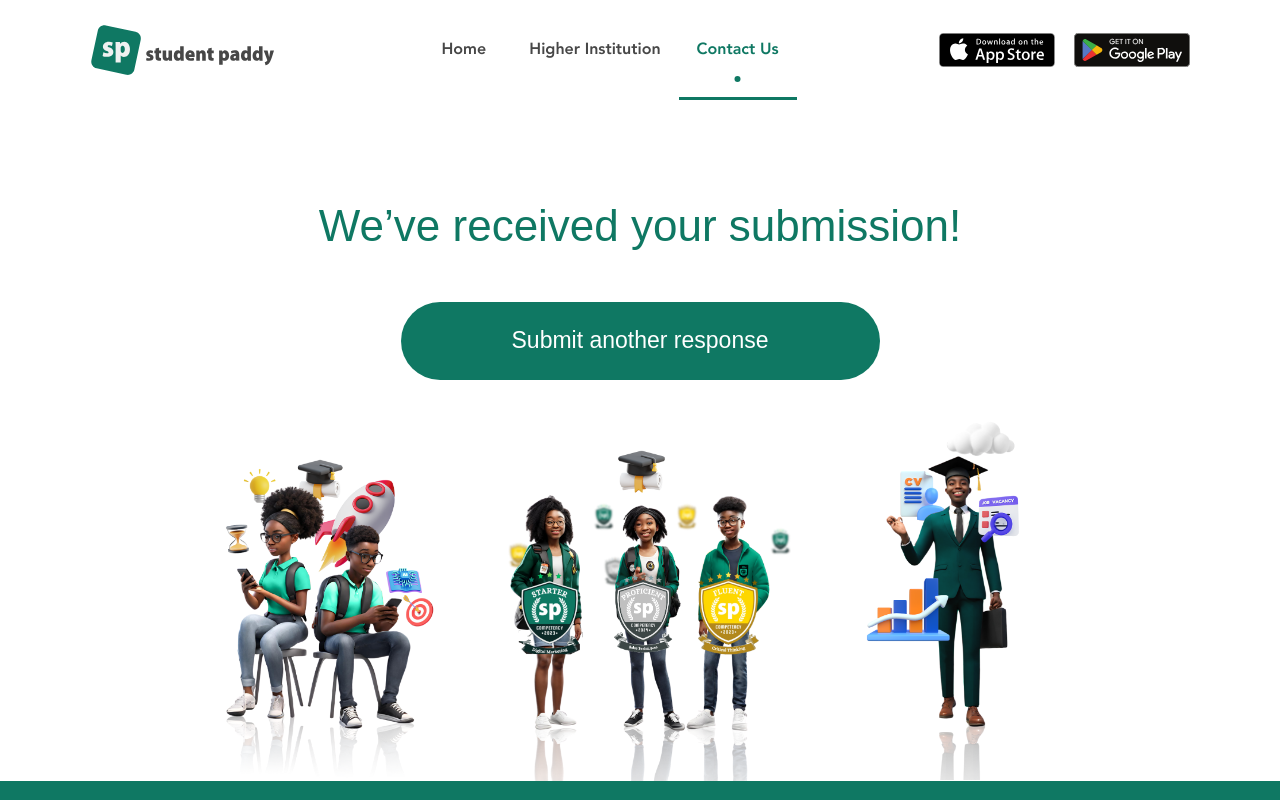
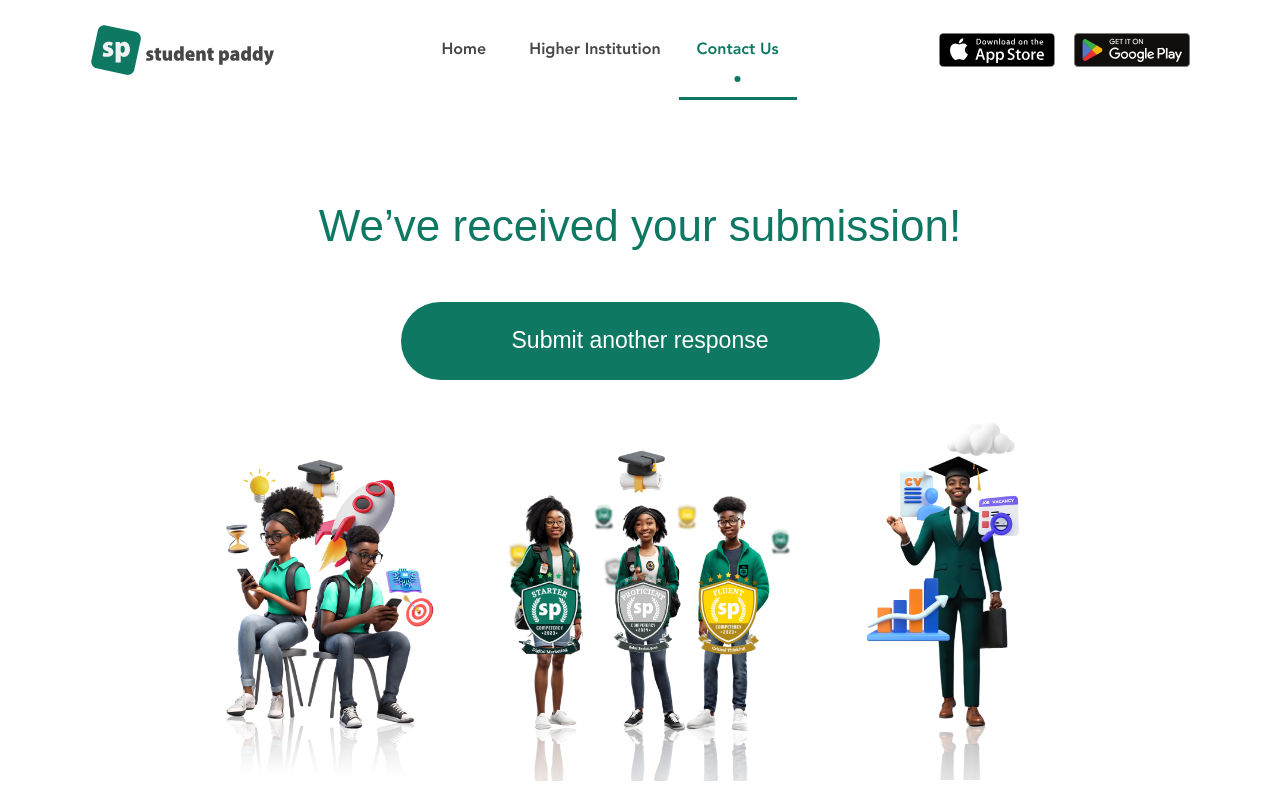
Before and after one commit to ArinzeGit/Student-Paddy-Website, a Next.js app: page /contact-us/message-submitted in a window 1280 px wide. Built offline with nearby package versions, Linux system fonts and the light colour scheme; a web font is replaced by a local one.

Commit message:
minor padding edit

```diff
--- a/src/app/contact-us/message-submitted/page.tsx
+++ b/src/app/contact-us/message-submitted/page.tsx
@@ -9,7 +9,7 @@ const MessageSubmitted = () => {
   };
 
   return (
-    <div className="text-center pt-[91px]">
+    <div className="text-center pt-[91px] pb-[47px]">
       <h2 className="text-[#0F7863] font-[500] text-[44px] font-avenir leading-[1.59]">
         We’ve received your submission!
       </h2>
```
